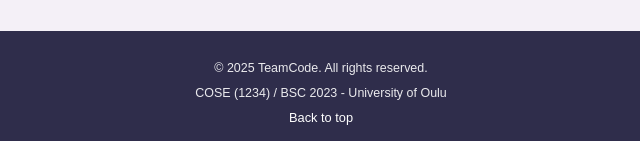
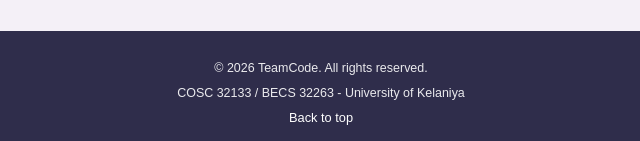
Before and after one commit to Rusiru-Randika/team-portfolio-starter-full-stackkkk, a plain HTML site: page index.html in a window 1280 px wide. Shown: the part 2014-2155 px from the top of the page, 319-959 px from the left. Drawn offline with Linux system fonts and the light colour scheme.

Commit message:
correction (html)

```diff
--- a/index.html
+++ b/index.html
@@ -158,8 +158,8 @@
 
 <footer class="site-footer">
   <div class="footer-inner">
-    <p>© 2025 TeamCode. All rights reserved.</p>
-    <p>COSE (1234) / BSC 2023 - University of Oulu</p>
+    <p>© 2026 TeamCode. All rights reserved.</p>
+    <p>COSC 32133 / BECS 32263 - University of Kelaniya</p>
     <a href="#home">Back to top</a>
   </div>
 </footer>
```
